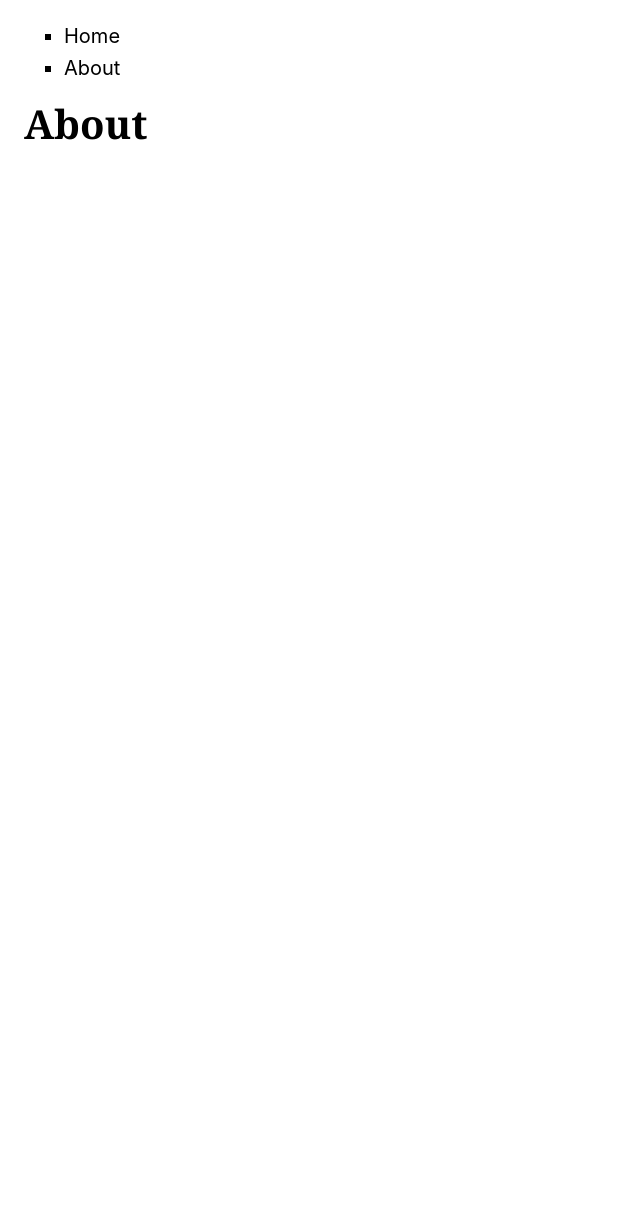
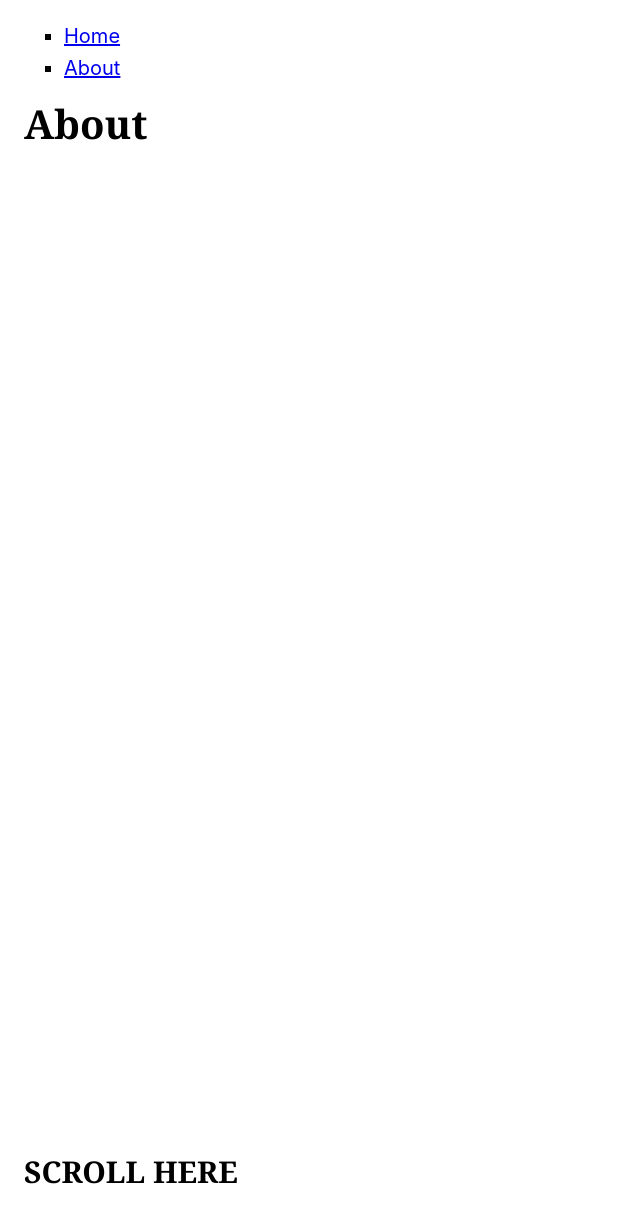
Before and after one commit to Akihito7/curso_next, a Next.js app: page /about in a window 1280 px wide. Shown: the top 1222 px of the page, without its empty margins (0-640 px from the left). Before the commit the page ends 800 px from the top, so only its background shows below. Built offline with nearby package versions, Linux system fonts and the light colour scheme.

Commit message:
Learning about Link component

```diff
--- a/src/app/about/page.tsx
+++ b/src/app/about/page.tsx
@@ -1,12 +1,23 @@
 import { Metadata } from "next"
 
-export const metadata : Metadata = {
-  title : "About",
-  description : "Page about"
+export const metadata: Metadata = {
+  title: "About",
+  description: "Page about"
 }
 
-export default function About(){
+export default function About() {
   return (
-    <h1>About</h1>
+    <>
+      <h1>About</h1>
+      <h2
+        id="scrollHere"
+        style={{
+          marginTop : 1000,
+          marginBottom : 1000,
+        }}
+      >
+        SCROLL HERE
+      </h2>
+    </>
   )
 }
--- a/src/app/components/menu/index.tsx
+++ /dev/null
@@ -1,8 +0,0 @@
-export function Menu(){
-  return (
-    <ul>
-      <li>Home</li>
-      <li>About</li>
-    </ul>
-  )
-}
--- a/src/app/layout.tsx
+++ b/src/app/layout.tsx
@@ -1,7 +1,7 @@
 import "./globals.css";
 
+import { Menu } from "@/components/menu";
 import type { Metadata } from "next";
-import { Menu } from "./components/menu";
 
 export const metadata: Metadata = {
   title: "Home",
--- /dev/null
+++ b/src/components/menu/index.tsx
@@ -0,0 +1,26 @@
+import Link from "next/link";
+
+export function Menu() {
+  return (
+    <ul>
+      <li><Link href="/">Home</Link></li>
+      <li>
+        <Link
+          href="/about#scrollHere"
+          prefetch={true}
+          /* scroll={false} */
+        >
+          About
+        </Link>
+      </li>
+    </ul>
+  )
+}
+
+
+/*
+Para a navegação no next js, o link é muito usado, ele não apenas faz a navegação por páginas mas ele tem a capacidade de fazer isso com maestria
+ele tem uma coisa chamda prefetch, que basicamente quando ele vai renderizar uma página, ele verifica se tem algum componente Link e se tiver
+ele vai realizar um prefetch de todos dados daquela pagina em background, pra caso o usuario navegue para algumas daquelas paginas, ela apenas exiba
+sem qualquer lentidao pra carregar os dados, porque ja foram carregados antes
+*/
```
